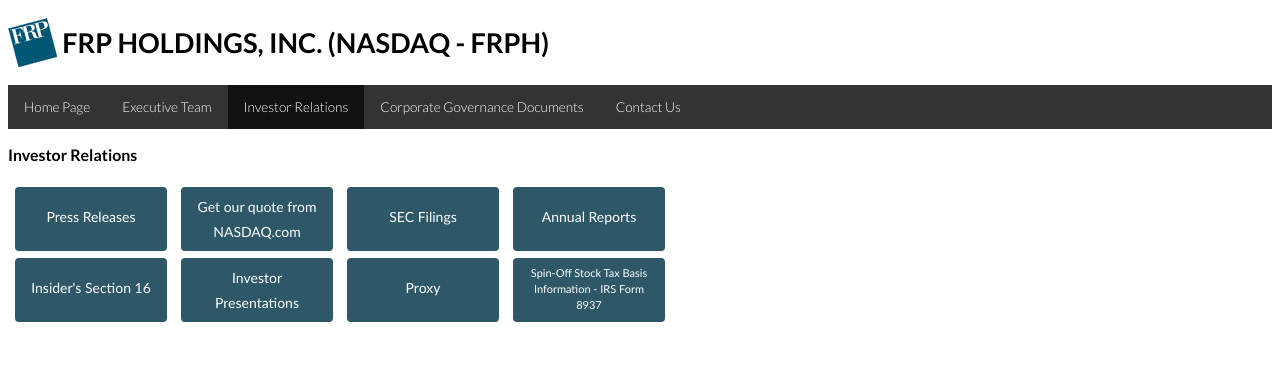
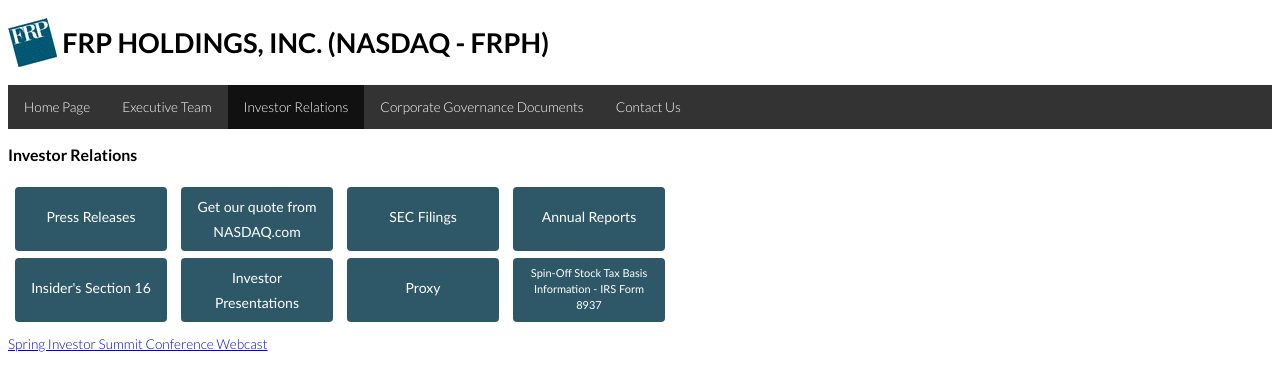
Before and after one commit to frpholdings/frpholdings.github.io, a Jekyll site: the page built from investor-relations.md, in a window 1280 px wide. Shown: the top 391 px of the page. Built offline with Jekyll 4.4.1, drawn with Linux system fonts in a browser that asks for light colours.

Commit message:
Update investor-relations.md

```diff
--- a/investor-relations.md
+++ b/investor-relations.md
@@ -59,3 +59,5 @@
 <a href="stock-split.html" class="button threeline" style="font-size:11px;">Spin-Off Stock Tax Basis Information - IRS Form 8937</a>
 <br style="clear:both" />
 </div>
+
+<a href="https://www.webcaster4.com/Webcast/Page/2038/29968" >Spring Investor Summit Conference Webcast</a>
```
